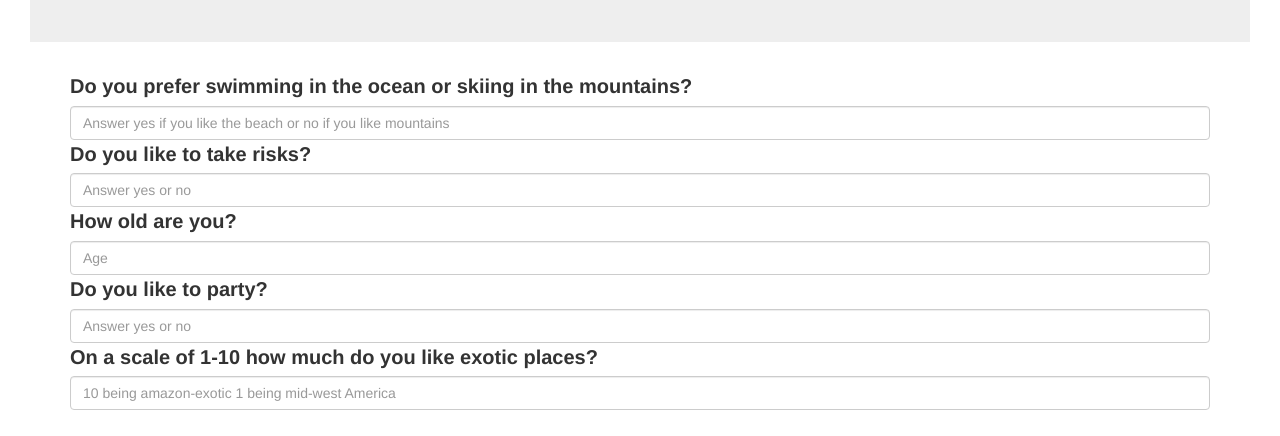
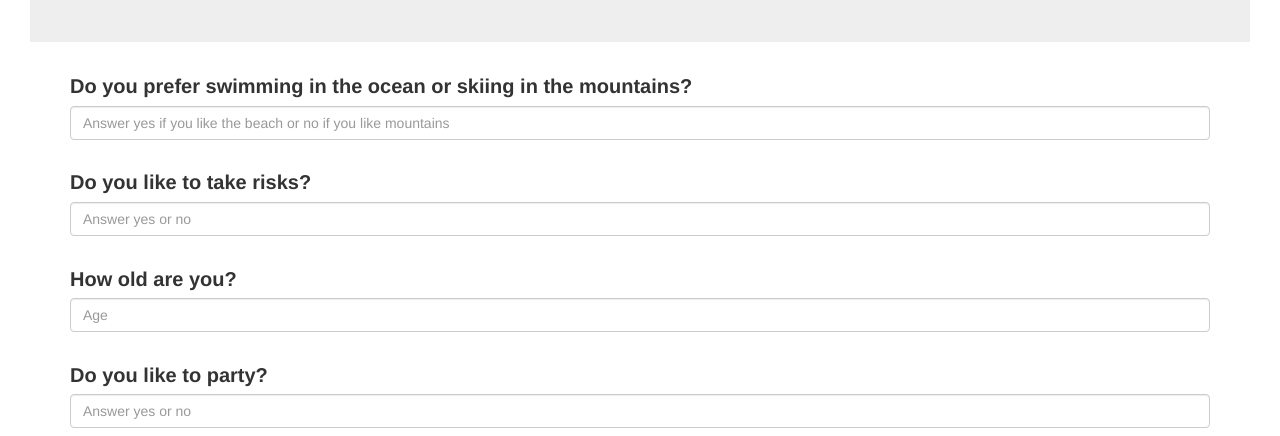
Before and after one commit to haleybristol/introForms, a plain HTML site: page index.html in a window 1280 px wide. Shown: the part 183-619 px from the top of the page. Drawn offline with nearby package versions, Linux system fonts and the light colour scheme.

Commit message:
edit form content

```diff
--- a/index.html
+++ b/index.html
@@ -15,15 +15,20 @@
       <form>
         <div class="form-group">
           <label for="landtype">Do you prefer swimming in the ocean or skiing in the mountains?</label>
+          <br>
           <input type="text" class="form-control" placeholder="Answer yes if you like the beach or no if you like mountains" id="landtype">
+          <br>
           <label for="risk">Do you like to take risks?</label>
           <input type="text" class="form-control" placeholder="Answer yes or no" id="risk">
+          <br>
           <label for="age">How old are you?</label>
           <input type="text" class="form-control" placeholder="Age" id="age">
+          <br>
           <label for="party">Do you like to party?</label>
           <input type="text" class="form-control" placeholder="Answer yes or no" id="party">
+          <br>
           <label for="age">On a scale of 1-10 how much do you like exotic places?</label>
-          <input type="text" class="form-control" placeholder="10 being amazon-exotic 1 being mid-west America" id="exotic">
+          <input type="text" class="form-control" placeholder="1 meaning not so exotic 10 meaning amazon-exotic" id="exotic">
           <br>
           <button type="submit"class="btn btn-primary">Submit</button>
 
```
